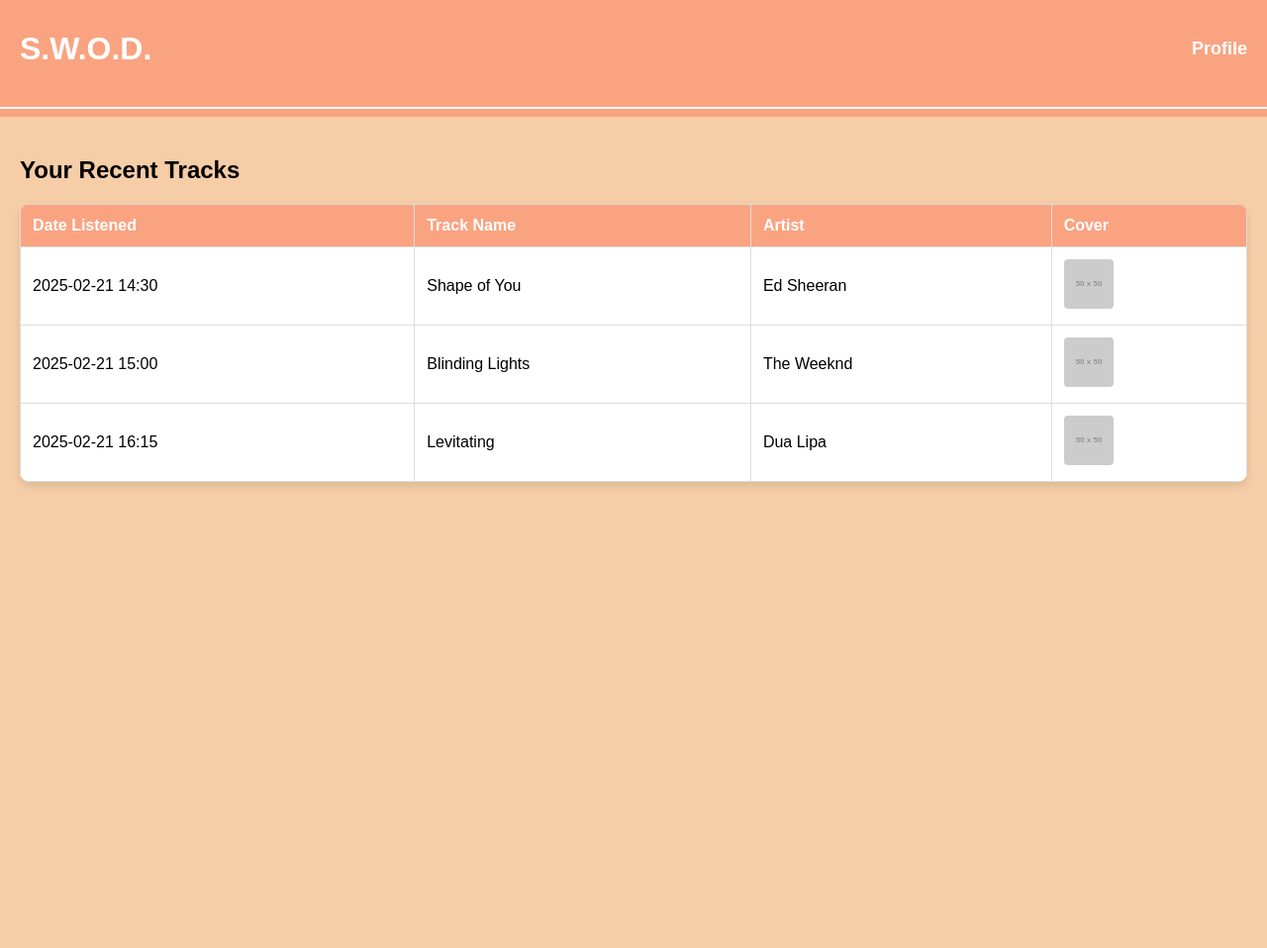
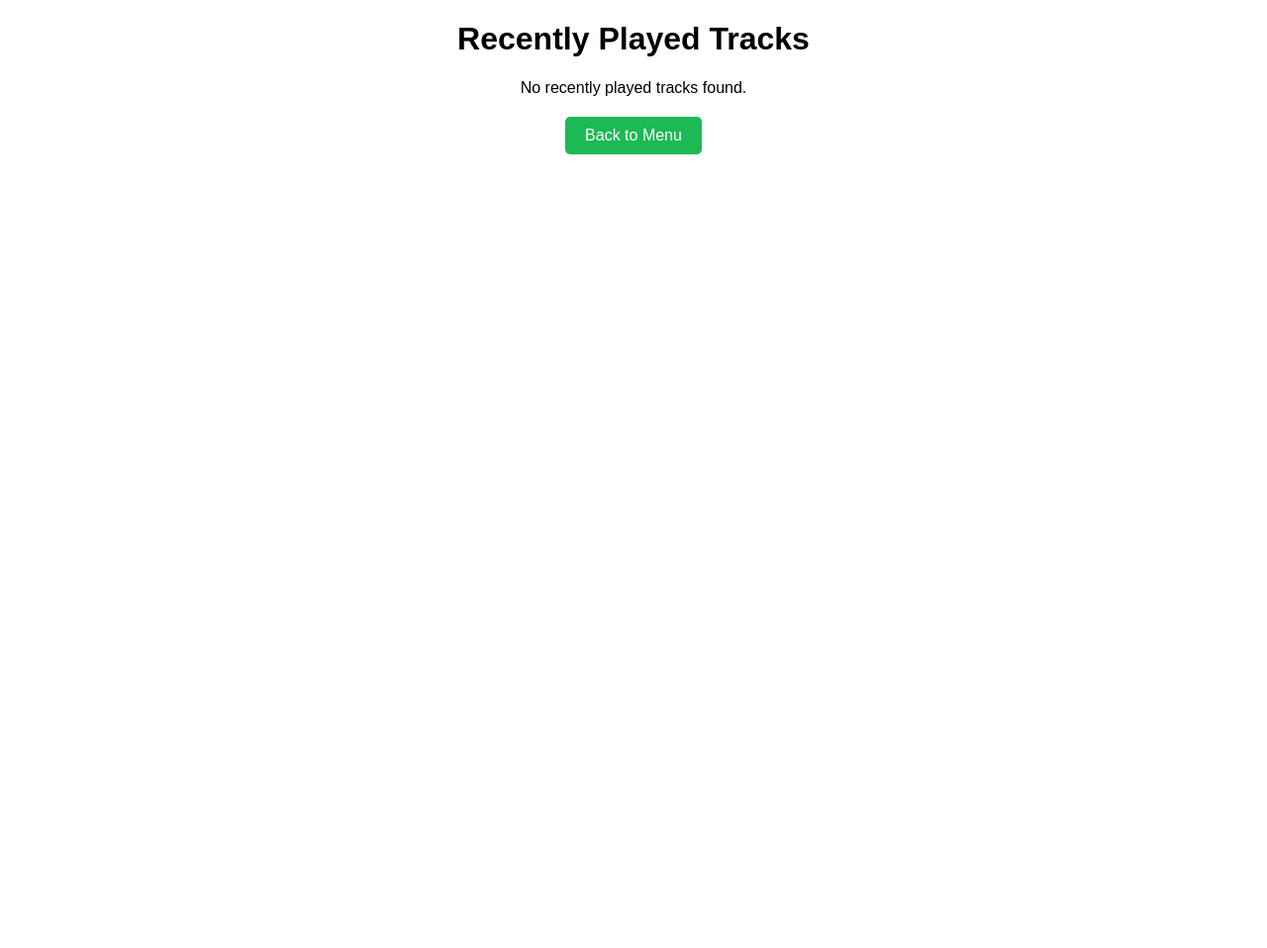
Before and after one commit to KamilesVersion/SWOD, a Flask app: template SWOD/SWOD/templates/recent.html in a window 1280 px wide. Shown: the whole page at 99% size. After the commit the page ends 156 px from the top, so only its background shows below. Run offline with Flask 3, Linux system fonts and the light colour scheme; the template is opened without the code that fills it, so the values that code supplies are empty; grey boxes labelled with a size stand in for pictures from a placeholder-image service; some libraries are stand-ins or nearby versions.

Commit message:
added last 20 tracks to recents page from spotify

```diff
--- a/SWOD/SWOD/swod.py
+++ b/SWOD/SWOD/swod.py
@@ -151,8 +151,36 @@ def spotify_callback():
     return redirect(url_for("menu"))
 
 @app.route('/recent')
+@login_required
 def recent():
-    return render_template('recent.html')
+    token_info = session.get("token_info", None)
+    if not token_info:
+        return redirect(url_for("connect_spotify"))
+
+    # Refresh token if expired
+    sp_oauth = create_spotify_oauth()
+    if sp_oauth.is_token_expired(token_info):
+        token_info = sp_oauth.refresh_access_token(token_info["refresh_token"])
+        session["token_info"] = token_info  # Save the new token
+
+    # Fetch last 20 played tracks
+    sp = spotipy.Spotify(auth=token_info["access_token"])
+    recent_tracks = sp.current_user_recently_played(limit=20)
+
+    # Extract necessary track details
+    tracks = []
+    for item in recent_tracks['items']:
+        track = item['track']
+        tracks.append({
+            'name': track['name'],
+            'artist': ", ".join(artist['name'] for artist in track['artists']),
+            'album': track['album']['name'],
+            'album_cover': track['album']['images'][0]['url'] if track['album']['images'] else None,
+            'played_at': item['played_at']
+        })
+
+    return render_template('recent.html', tracks=tracks)
+
 
 @app.route('/profile')
 @login_required
--- a/SWOD/SWOD/templates/recent.html
+++ b/SWOD/SWOD/templates/recent.html
@@ -1,190 +1,73 @@
 <!DOCTYPE html>
 <html lang="en">
-
 <head>
     <meta charset="UTF-8">
-    <meta http-equiv="X-UA-Compatible" content="IE=edge">
     <meta name="viewport" content="width=device-width, initial-scale=1.0">
     <title>Recent Tracks</title>
     <style>
-        /* Reset margin and padding */
         body {
-            margin: 0;
             font-family: Arial, sans-serif;
+            text-align: center;
         }
 
-        /* Top section with the first color */
-        .header-container {
-            background-color: rgb(250, 163, 129);
-            padding: 10px 20px;
+        .track {
+            display: flex;
+            align-items: center;
+            justify-content: center;
+            margin-bottom: 10px;
         }
 
-        /* Header with flex layout */
-        .header {
-            display: flex;
-            justify-content: space-between;
-            align-items: center;
+            .track img {
+                width: 50px;
+                height: 50px;
+                margin-right: 10px;
+                border-radius: 5px;
+            }
+
+        .button-container {
+            margin-top: 20px;
         }
 
-        /* Right-side container for Menu & Profile */
-        .right-container {
-            display: flex;
-            align-items: center;
-            gap: 15px;
+        .btn {
+            display: inline-block;
+            padding: 10px 20px;
+            font-size: 16px;
+            color: white;
+            background-color: #1DB954;
+            border: none;
+            border-radius: 5px;
+            text-decoration: none;
+            cursor: pointer;
         }
 
-        /* Dropdown styling */
-        .dropdown {
-            position: relative;
-            display: inline-block;
-        }
-
-            .dropdown button {
-                background: none;
-                border: none;
-                font-size: 18px;
-                color: white;
-                font-weight: bold;
-                cursor: pointer;
+            .btn:hover {
+                background-color: #169c45;
             }
-
-        .dropdown-content {
-            display: none;
-            position: absolute;
-            background-color: white;
-            min-width: 150px;
-            box-shadow: 0px 4px 8px rgba(0, 0, 0, 0.2);
-            padding: 10px;
-            z-index: 1;
-            border-radius: 5px;
-        }
-
-        .dropdown:hover .dropdown-content {
-            display: block;
-        }
-
-        .dropdown-content a {
-            display: block;
-            text-decoration: none;
-            color: black;
-            padding: 5px;
-        }
-
-            .dropdown-content a:hover {
-                background-color: #f0f0f0;
-            }
-
-        /* Profile link */
-        .profile-link {
-            text-decoration: none;
-            font-size: 18px;
-            color: white;
-            font-weight: bold;
-        }
-
-            .profile-link:hover {
-                color: lightgray;
-            }
-
-        /* SVG Divider Line */
-        .line {
-            width: 100%;
-            background-color: rgb(250, 163, 129);
-        }
-
-        /* Bottom content section */
-        .content {
-            background-color: rgb(245, 205, 167);
-            min-height: 100vh; /* Ensures content section fills the page */
-            padding: 20px;
-        }
-
-        /* Table styling */
-        table {
-            width: 100%;
-            border-collapse: collapse;
-            margin-top: 20px;
-            background-color: white;
-            border-radius: 10px;
-            overflow: hidden;
-            box-shadow: 0 4px 8px rgba(0, 0, 0, 0.1);
-        }
-
-        th, td {
-            padding: 12px;
-            border: 1px solid #ddd;
-            text-align: left;
-        }
-
-        th {
-            background-color: rgb(250, 163, 129);
-            color: white;
-        }
-
-        img {
-            width: 50px;
-            height: 50px;
-            object-fit: cover;
-            border-radius: 4px;
-        }
     </style>
 </head>
+<body>
+    <h1>Recently Played Tracks</h1>
 
-<body>
-    <!-- Top navigation bar -->
-    <div class="header-container">
-        <div class="header">
-            <h1 style="color: white;">S.W.O.D.</h1>
+    {% if tracks %}
+    <ul style="list-style-type: none; padding: 0;">
+        {% for track in tracks %}
+        <li class="track">
+            {% if track.album_cover %}
+            <img src="{{ track.album_cover }}" alt="Album Cover">
+            {% endif %}
+            <div>
+                <strong>{{ track.name }}</strong> by {{ track.artist }} <br>
+                <small>Album: {{ track.album }} | Played at: {{ track.played_at }}</small>
+            </div>
+        </li>
+        {% endfor %}
+    </ul>
+    {% else %}
+    <p>No recently played tracks found.</p>
+    {% endif %}
 
-            <div class="right-container">
-
-                <!-- Profile Link -->
-                <a href="profile" class="profile-link">Profile</a>
-            </div>
-        </div>
-    </div>
-
-    <!-- Divider Line -->
-    <div class="line">
-        <svg height="10" width="100%">
-            <line x1="0" y1="5" x2="100%" y2="5" stroke="white" stroke-width="2" />
-        </svg>
-    </div>
-
-    <!-- Recent Tracks content -->
-    <div class="content">
-        <h2>Your Recent Tracks</h2>
-        <table>
-            <thead>
-                <tr>
-                    <th>Date Listened</th>
-                    <th>Track Name</th>
-                    <th>Artist</th>
-                    <th>Cover</th>
-                </tr>
-            </thead>
-            <tbody>
-                <tr>
-                    <td>2025-02-21 14:30</td>
-                    <td>Shape of You</td>
-                    <td>Ed Sheeran</td>
-                    <td><img src="https://placehold.co/50x50" alt="Cover Image"></td>
-                </tr>
-                <tr>
-                    <td>2025-02-21 15:00</td>
-                    <td>Blinding Lights</td>
-                    <td>The Weeknd</td>
-                    <td><img src="https://placehold.co/50x50" alt="Cover Image"></td>
-                </tr>
-                <tr>
-                    <td>2025-02-21 16:15</td>
-                    <td>Levitating</td>
-                    <td>Dua Lipa</td>
-                    <td><img src="https://placehold.co/50x50" alt="Cover Image"></td>
-                </tr>
-            </tbody>
-        </table>
+    <div class="button-container">
+        <a href="{{ url_for('menu') }}" class="btn">Back to Menu</a>
     </div>
 </body>
-
 </html>
```
